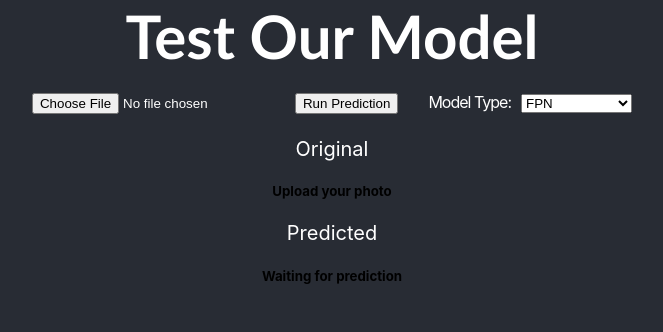
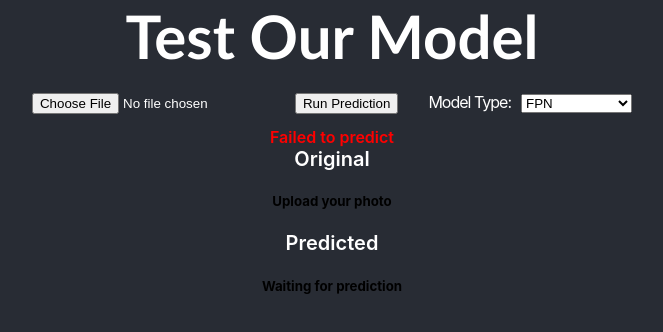
Before and after one commit to rtx-abir/City-streets-Image-segmentation, a React (Create React App) app in the folder frontend/: page / in a window 1280 px wide. Both pictures are taken after a click on the button "Run Prediction". Shown: the top 332 px of the page, without its empty margins (308-971 px from the left). Built offline with nearby package versions, Linux system fonts and the light colour scheme; no server answers.

Commit message:
fpn and fpn_multi backend calls

```diff
--- a/frontend/src/App.css
+++ b/frontend/src/App.css
@@ -14,7 +14,7 @@
 .Input-box {
   height: 25px;
   padding-top: 20px;
-  padding-bottom: 20px;
+  padding-bottom: 10px;
   width: 50%;
   margin: auto;
   justify-content: center
@@ -36,7 +36,7 @@
 .original-text {
   font-size: 20px;
   color: white;
-  font-weight: 800px;
+  font-weight: 600;
   margin-bottom: 10px;
 }
 
@@ -63,3 +63,8 @@
   letter-spacing: -1px;
   font-weight: 400;
 }
+
+.Err-Mesg {
+  color: red;
+  font-weight: 600;
+}
--- a/frontend/src/App.js
+++ b/frontend/src/App.js
@@ -9,6 +9,7 @@ function App() {
   const [predictedImage, setPredictedImage] = useState({url: ""});
   const [loading, setLoading] = useState(false);
   const [modelType, setModelType] = useState("model_fpn");
+  const [errMesg, setErrMesg] = useState("");
 
   const handleImageChange = e => {
     if (e.target.files.length) {
@@ -26,11 +27,13 @@ function App() {
   const handlePrediction = e => {
     e.preventDefault();
 
+    setErrMesg("");
+
     let form_data = new FormData();
 
     form_data.append('image', image.raw);
 
-    let url = 'http://localhost:5000/predict_multi';
+    let url = 'http://localhost:5000/predict';
 
     if(modelType == "model_fpn_multi")
       url = url + "_multi"
@@ -44,7 +47,8 @@ function App() {
     else
       url = url + "_linknet"
 
-    axios.post(url, form_data, {
+    axios
+      .post(url, form_data, {
         headers: {
           'content-type': 'multipart/form-data',
           'Access-Control-Allow-Origin': '*',
@@ -52,10 +56,10 @@ function App() {
         responseType: 'blob'
       })
       .then(res => {
-          setPredictedImage({url: res.data})
-
+        setPredictedImage({url: res.data});
+        setErrMesg("");
       })
-        .catch(err => console.log(err))
+      .catch(err => {setErrMesg("Failed to predict")});
   }
 
   return (
@@ -81,6 +85,14 @@ function App() {
           <option value="model_fpn_multi">FPN Multiclass</option>
         </select>
       </div>
+      {errMesg ? (
+        <div className="Err-Mesg">
+          {errMesg}
+        </div>
+        ) : (
+        <>
+        </>
+      )}
       <div className="original-text">
         Original
       </div>
@@ -94,7 +106,6 @@ function App() {
       <div className="original-text">
         Predicted
       </div>
-
       {predictedImage.url ? (
         <div className="predicted-trim">
           <img src={URL.createObjectURL(predictedImage.url)} alt="dummy" className="pred-img"/>
```
Lines whose indentation alone changed are shown as unchanged.
